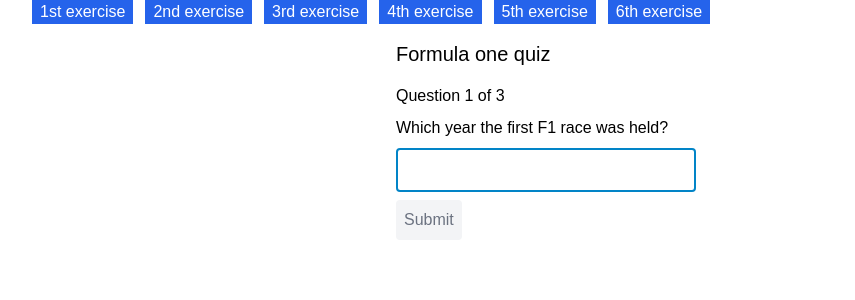
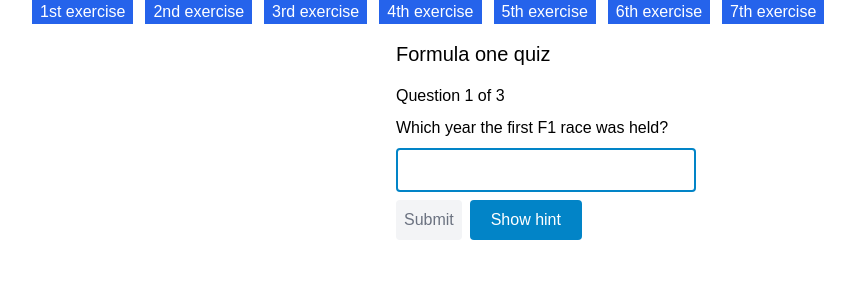
Before and after one commit to mihail-fomin/training-states, a Next.js app: page /4 in a window 1280 px wide. Shown: the top 300 px of the page, without its empty margins (94-949 px from the left). Built offline with nearby package versions, Linux system fonts and the light colour scheme.

Commit message:
added show hint functional

```diff
--- a/components/MainMenu.js
+++ b/components/MainMenu.js
@@ -42,5 +42,6 @@ export function MainMenu() {
 		<Link className="px-2 text-white bg-blue-600" href='/4'>4th exercise</Link>
 		<Link className="px-2 text-white bg-blue-600" href='/5'>5th exercise</Link>
 		<Link className="px-2 text-white bg-blue-600" href='/6'>6th exercise</Link>
+		<Link className="px-2 text-white bg-blue-600" href='/7'>7th exercise</Link>
 	</div>
 }
--- a/components/SendButton.js
+++ b/components/SendButton.js
@@ -17,7 +17,7 @@ export function SendButton({ disabled, children, onClick }) {
 		` : ``
 
 	return (
-		<button className={twMerge(commonCn + disabledCn)} type='button' onClick={onClick}>
+		<button className={twMerge(commonCn + disabledCn)} type='button' disabled={disabled} onClick={onClick}>
 			{children}
 		</button>
 	)
--- a/pages/4.js
+++ b/pages/4.js
@@ -41,22 +41,30 @@ function QuestionScreen({ setScreenType }) {
 	const [error, setError] = React.useState('');
 	const [status, setStatus] = React.useState('typing')
 	const [index, setIndex] = React.useState(0)
-
+	const [hint, setHint] = React.useState(false)
 
 	let item = questionList[index];
+	let trueAnswer = item.rightAnswer
 	let isLastQuestion = index === questionList.length - 1
 
 	function validate(answer) {
-		return answer.toLowerCase() === item.rightAnswer.toLowerCase()
+		return answer.toLowerCase() === trueAnswer.toLowerCase()
 	}
 
 	function onInputChange(event) {
 		setAnswer(event.target.value);
 	}
 
+	function onShowHintClick(event) {
+		event.preventDefault()
+		setError('')
+		setHint(!hint)
+	}
+
 	async function onSubmitButtonClick() {
 		setError('')
 		setStatus('loading');
+		setHint(false)
 		await sleep(1500)
 		if (validate(answer)) {
 			setStatus('success');
@@ -75,8 +83,8 @@ function QuestionScreen({ setScreenType }) {
 			setError('')
 			setStatus('typing')
 		}
+	}
 
-	}
 	return <>
 		<p>Question {index + 1} of {questionList.length}</p>
 		<p className='my-2'>{item.question}</p>
@@ -94,6 +102,12 @@ function QuestionScreen({ setScreenType }) {
 					status === 'loading' ? 'Loading...' :
 						'Submit'}
 			</SendButton>
+			<button
+				className='inline-block p-2 m-2 text-white rounded cursor-pointer w-28 bg-sky-600 hover:bg-sky-700'
+				onClick={onShowHintClick}
+			>
+				{hint === false ? `Show hint` : `Hide hint`}
+			</button>
 			{status === 'success' &&
 				<p className='text-xl text-green-700'>
 					Quite right you are!!!
@@ -102,6 +116,11 @@ function QuestionScreen({ setScreenType }) {
 			{error !== null &&
 				<p className="text-xl text-red-600">
 					{error}
+				</p>
+			}
+			{hint === true &&
+				<p>
+					Right answer is <span className='text-xl text-green-700'>{trueAnswer}</span>
 				</p>
 			}
 		</form>
--- /dev/null
+++ b/pages/7.js
@@ -0,0 +1,11 @@
+import * as React from 'react'
+import { MainMenu } from '../components/MainMenu'
+import Container from '../components/Container'
+import { twMerge } from 'tailwind-merge'
+
+export default function () {
+	const [length, setLength] = React.useState()
+	return <>
+
+	</>
+}
```
